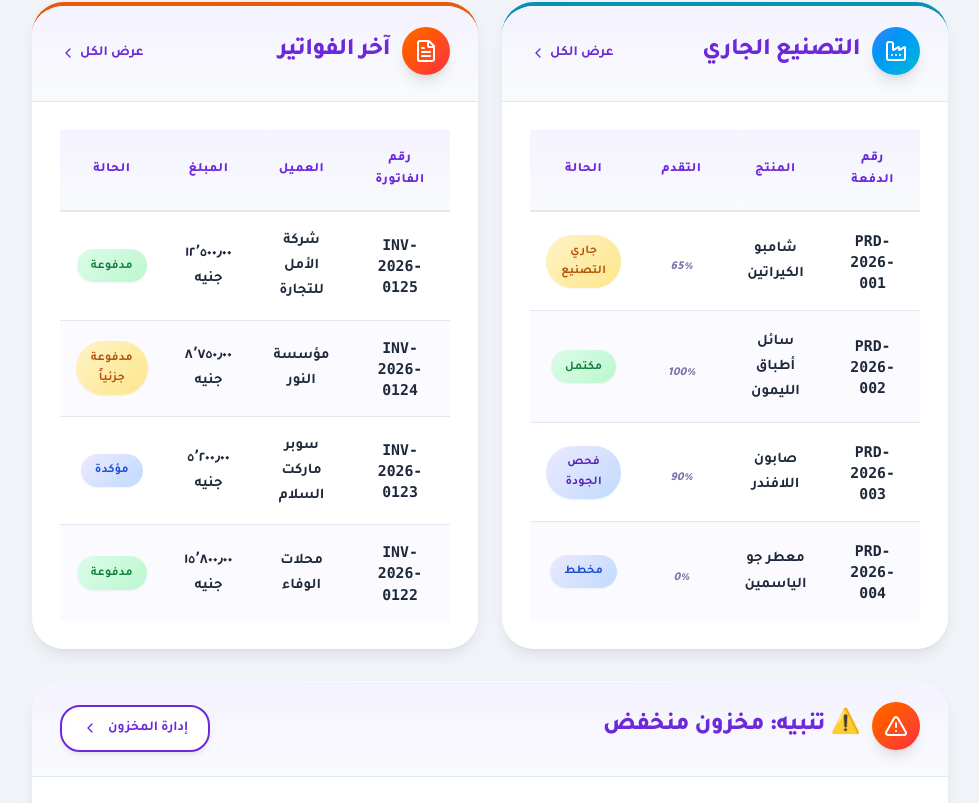
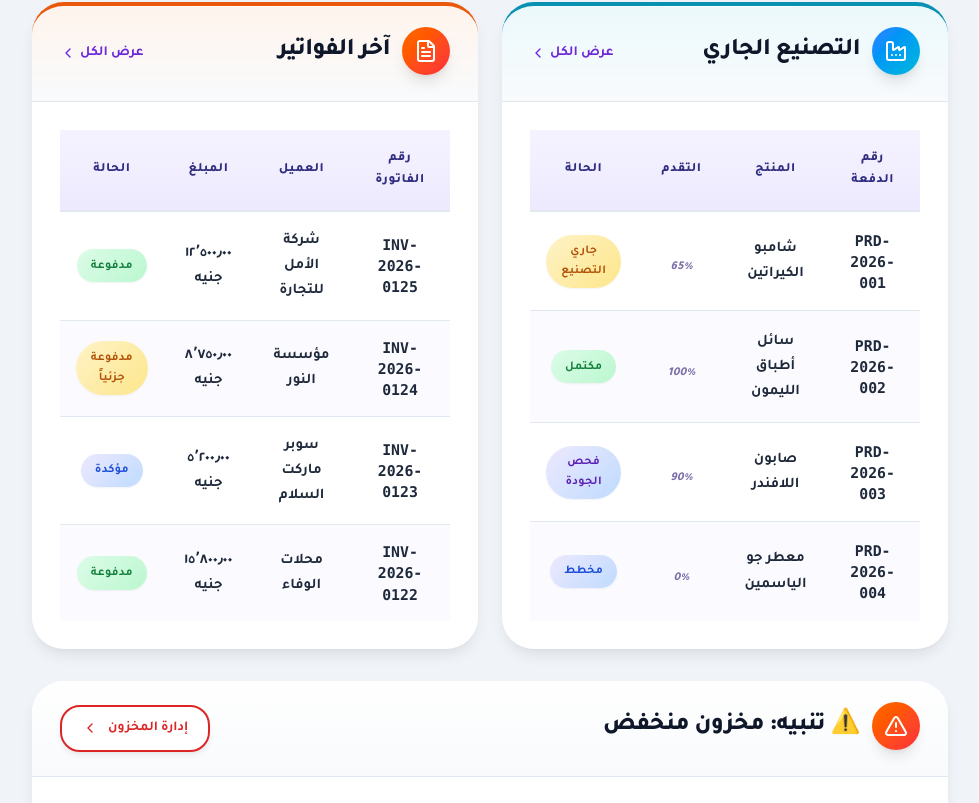
Before and after one commit to fantazia1110-design/BRAVO-new-sestym-, a Next.js app: page / in a window 1280 px wide. Shown: the part 1756-2559 px from the top of the page, without its empty margins (0-979 px from the left). Built offline with nearby package versions, Linux system fonts and the light colour scheme.

Commit message:
Fix: exclude dashboard from section color CSS rules so each card keeps its own color
Co-authored-by: arena-agent <297053741+arena-agent@users.noreply.github.com>

```diff
--- a/src/app/globals.css
+++ b/src/app/globals.css
@@ -1996,35 +1996,34 @@ a:hover {
 [data-section="settings"]      { --sc: #475569; --sc-light: #f8fafc; --sc-soft: #cbd5e1; }
 [data-section="dashboard"]     { --sc: #6d28d9; --sc-light: #f5f3ff; --sc-soft: #ddd6fe; }
 
-/* ستايلات موحدة لكل الأقسام حسب لون القسم */
-[data-section] .page-title {
+/* ستايلات موحدة لكل الأقسام حسب لون القسم — الداشبورد مستثنى لأنه ليها ستايل خاص */
+[data-section]:not([data-section="dashboard"]) .page-title {
   color: var(--sc) !important;
 }
 
-[data-section] .stat-card {
-  border-left: 4px solid var(--sc) !important;
+[data-section]:not([data-section="dashboard"]) .stat-card {
   border: none !important;
   border-left: 4px solid var(--sc) !important;
   background: linear-gradient(145deg, var(--sc-light) 0%, #fff 100%) !important;
   transition: transform 0.3s ease, box-shadow 0.3s ease !important;
 }
 
-[data-section] .stat-card:hover {
+[data-section]:not([data-section="dashboard"]) .stat-card:hover {
   transform: translateY(-4px) !important;
   box-shadow: 0 12px 24px -8px rgba(0,0,0,0.15), 0 0 20px -6px var(--sc) !important;
 }
 
-[data-section] .stat-card .stat-value {
+[data-section]:not([data-section="dashboard"]) .stat-card .stat-value {
   color: var(--sc) !important;
   -webkit-text-fill-color: var(--sc) !important;
   background: none !important;
 }
 
-[data-section] .stat-card .stat-label {
+[data-section]:not([data-section="dashboard"]) .stat-card .stat-label {
   color: #475569 !important;
 }
 
-[data-section] .stat-card .stat-icon {
+[data-section]:not([data-section="dashboard"]) .stat-card .stat-icon {
   background: var(--sc-light) !important;
   color: var(--sc) !important;
   border: 2px solid var(--sc-soft) !important;
@@ -2036,59 +2035,55 @@ a:hover {
   overflow: hidden;
 }
 
-[data-section] .card-header {
+[data-section]:not([data-section="dashboard"]) .card-header {
   background: linear-gradient(to bottom, var(--sc-light), rgba(248,250,252,0.9)) !important;
 }
 
-[data-section] .card-header h2,
-[data-section] .card-header h3 {
+[data-section]:not([data-section="dashboard"]) .card-header h2,
+[data-section]:not([data-section="dashboard"]) .card-header h3 {
   color: var(--sc) !important;
 }
 
 /* أزرار الأقسام */
-[data-section] .btn-primary {
+[data-section]:not([data-section="dashboard"]) .btn-primary {
   background: var(--sc) !important;
   border-color: var(--sc) !important;
 }
 
-[data-section] .btn-primary:hover {
+[data-section]:not([data-section="dashboard"]) .btn-primary:hover {
   filter: brightness(1.1) !important;
 }
 
-[data-section] .btn-outline {
+[data-section]:not([data-section="dashboard"]) .btn-outline {
   border-color: var(--sc) !important;
   color: var(--sc) !important;
 }
 
-[data-section] .btn-outline:hover {
+[data-section]:not([data-section="dashboard"]) .btn-outline:hover {
   background: var(--sc) !important;
   border-color: var(--sc) !important;
   color: #fff !important;
 }
 
 /* عناوين الجداول */
-[data-section] .table th {
+[data-section]:not([data-section="dashboard"]) .table th {
   background: linear-gradient(to bottom, var(--sc-light), #f8fafc) !important;
   color: var(--sc) !important;
 }
 
 /* صفوف الجداول عند التمرير */
-[data-section] .table tbody tr:hover {
+[data-section]:not([data-section="dashboard"]) .table tbody tr:hover {
   background: var(--sc-light) !important;
 }
 
 /* أيقونة الصفحة في الهيدر */
-[data-section] .page-header .w-14,
-[data-section] .page-header .w-16 {
+[data-section]:not([data-section="dashboard"]) .page-header .w-14,
+[data-section]:not([data-section="dashboard"]) .page-header .w-16 {
   background: linear-gradient(145deg, var(--sc), color-mix(in srgb, var(--sc) 70%, #000)) !important;
 }
 
 /* روابط عرض الكل */
-[data-section] a[href] {
-  /* لا نغير كل الروابط - بس اللي جوا card-header */
-}
-
-[data-section] .card-header a,
-[data-section] .card-header Link {
+[data-section]:not([data-section="dashboard"]) .card-header a,
+[data-section]:not([data-section="dashboard"]) .card-header Link {
   color: var(--sc) !important;
 }
```
